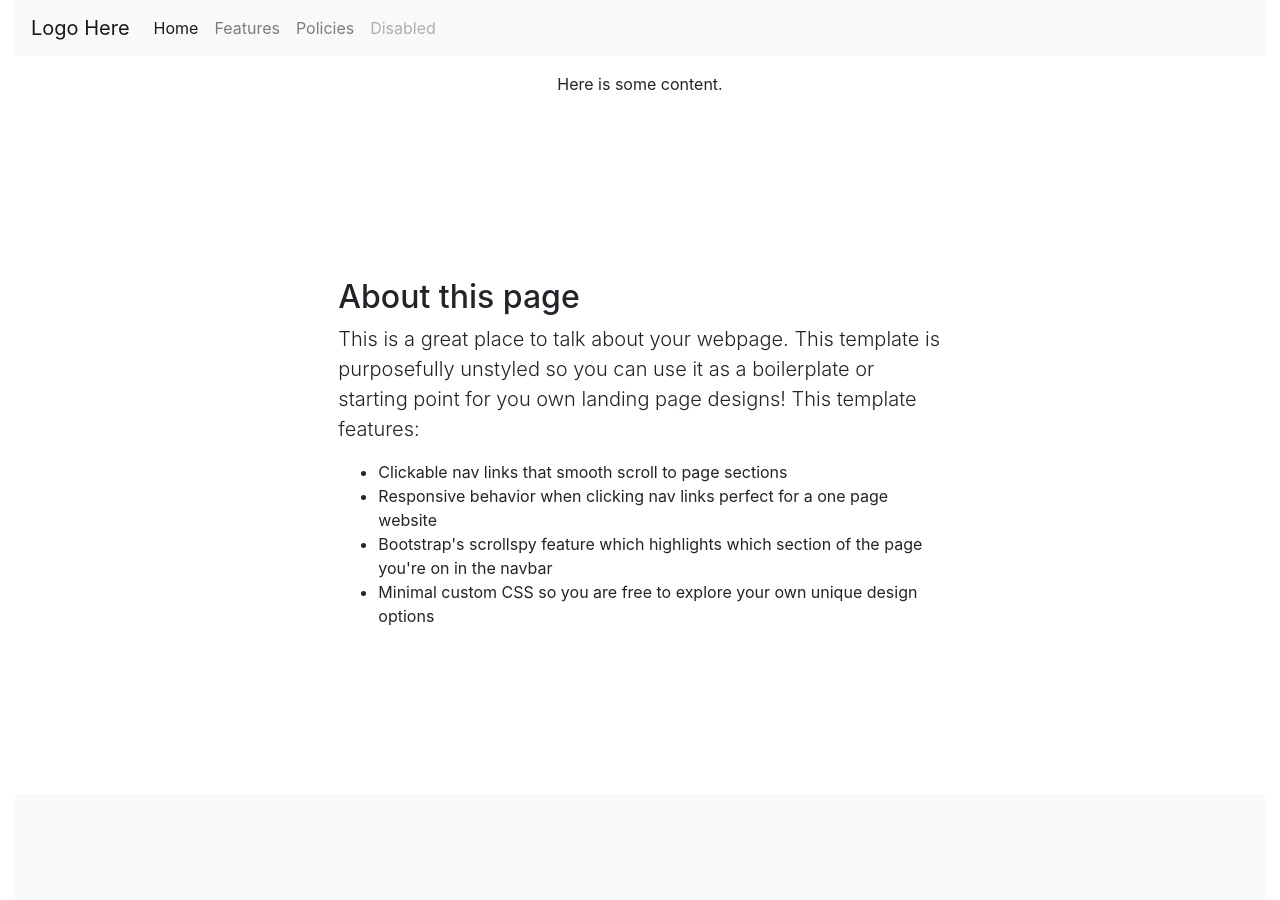
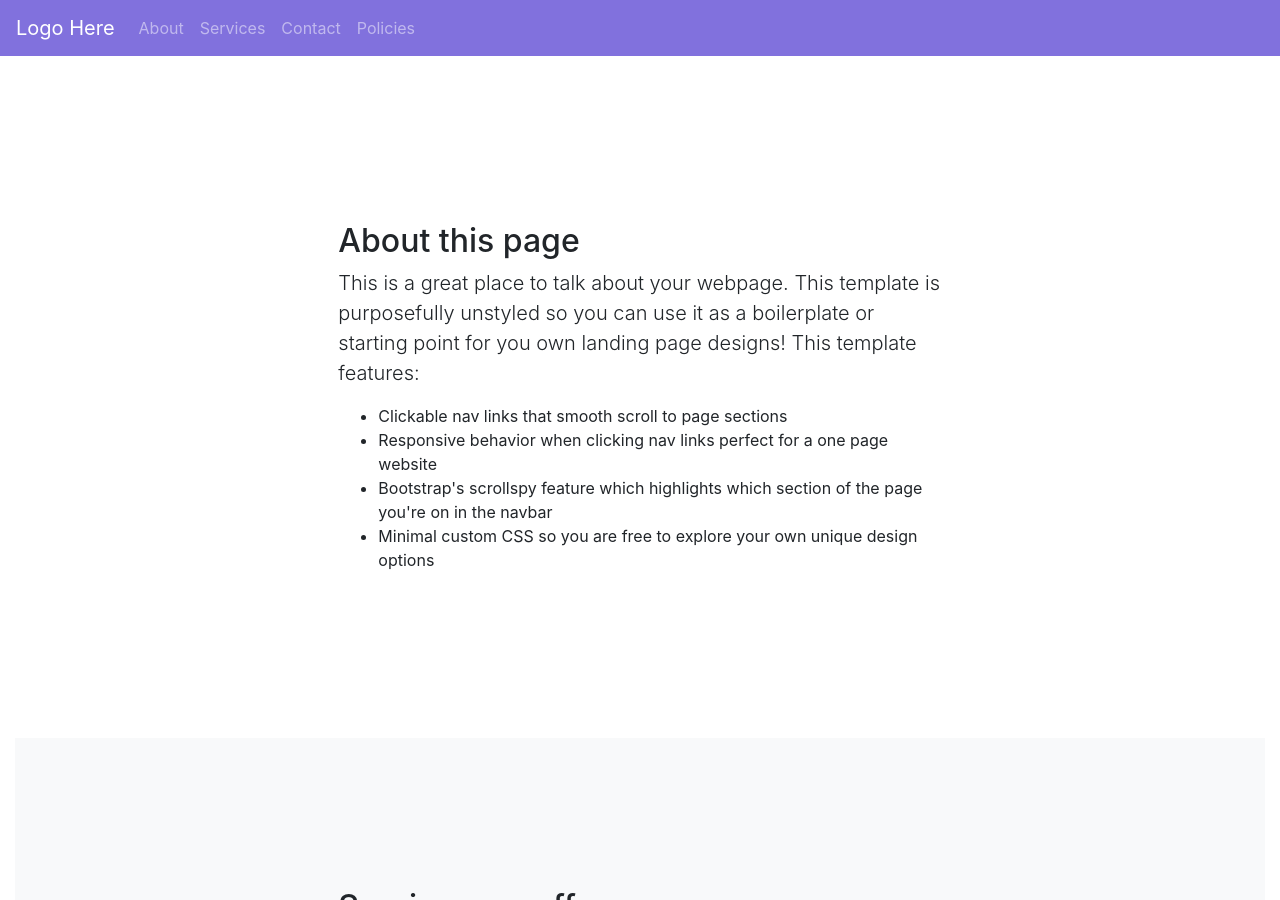
Before and after one commit to keith-smale/ries-playhouse, a Jekyll site: the page built from index.html, in a window 1280 px wide and 900 px high. Built offline with Jekyll 4.4.1, drawn with Linux system fonts in a browser that asks for light colours.

Commit message:
updated nav bar

```diff
--- a/_includes/header.html
+++ b/_includes/header.html
@@ -1,21 +1,22 @@
-<nav class="navbar navbar-expand-lg navbar-light bg-light">
+
+    <nav class="navbar navbar-expand-sm navbar-dark fixed-top" style="background-color:#8171dd;" id="mainNav">
         <a class="navbar-brand" href="riesplayhouse.co.uk">Logo Here</a>
         <button class="navbar-toggler" type="button" data-toggle="collapse" data-target="#navbarNav" aria-controls="navbarNav" aria-expanded="false" aria-label="Toggle navigation">
           <span class="navbar-toggler-icon"></span>
         </button>
         <div class="collapse navbar-collapse" id="navbarNav">
           <ul class="navbar-nav">
-            <li class="nav-item active">
-              <a class="nav-link" href="#">Home <span class="sr-only">(current)</span></a>
+            <li class="nav-item">
+              <a class="nav-link" href="#about">About <span class="sr-only">(current)</span></a>
             </li>
             <li class="nav-item">
-              <a class="nav-link" href="#">Features</a>
+              <a class="nav-link" href="#services">Services</a>
             </li>
             <li class="nav-item">
-              <a class="nav-link" href="#">Policies</a>
+              <a class="nav-link" href="#contact">Contact</a>
             </li>
             <li class="nav-item">
-              <a class="nav-link disabled" href="#">Disabled</a>
+                    <a class="nav-link" href="#">Policies</a>
             </li>
           </ul>
         </div>
```
